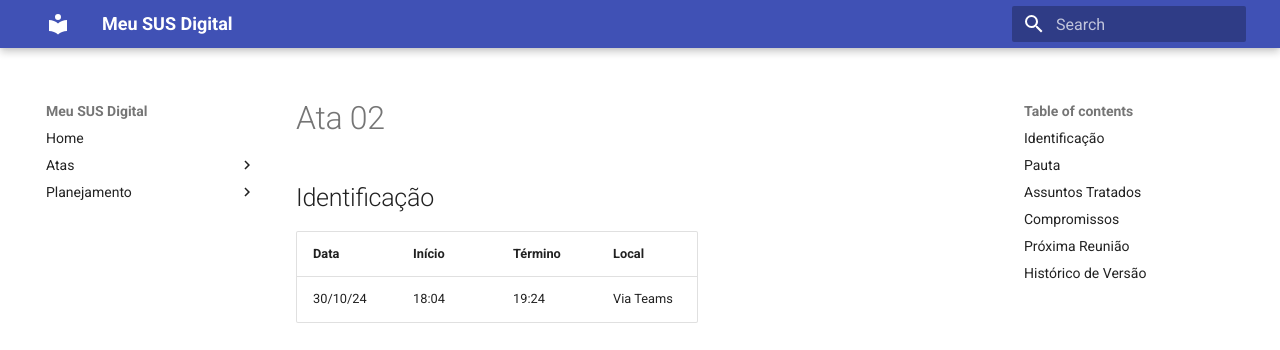
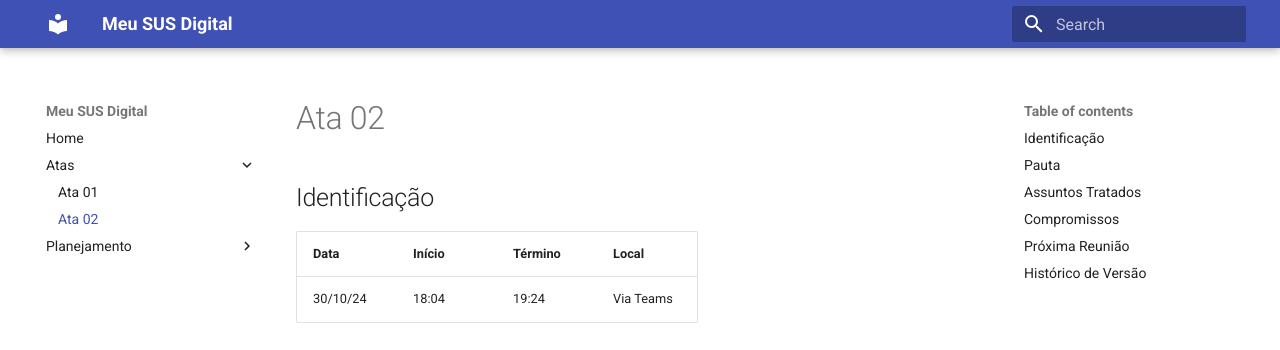
Before and after one commit to Requisitos-de-Software/2024.2-MeuSUSDigital, an MkDocs documentation site: the page built from docs/atas/ata02.md, in a window 1280 px wide. Shown: the top 350 px of the page. Built offline with MkDocs 1.6.1 and Material for MkDocs 9.7.7, drawn with Linux system fonts in a browser that asks for light colours.

Commit message:
Update mkdocs.yml

```diff
--- a/mkdocs.yml
+++ b/mkdocs.yml
@@ -7,7 +7,8 @@ theme:
 nav:
   - Home: index.md
   - Atas:
-    - Ata 1º reunião: atas/ata01.md
+    - Ata 01: atas/ata01.md
+    - Ata 02: atas/ata02.md
   - Planejamento:
     - Aplicativo Selecionado: planejamento/apps-avaliados.md
     - Cronograma de Planejamento: planejamento/cronograma-planejamento.md
```
